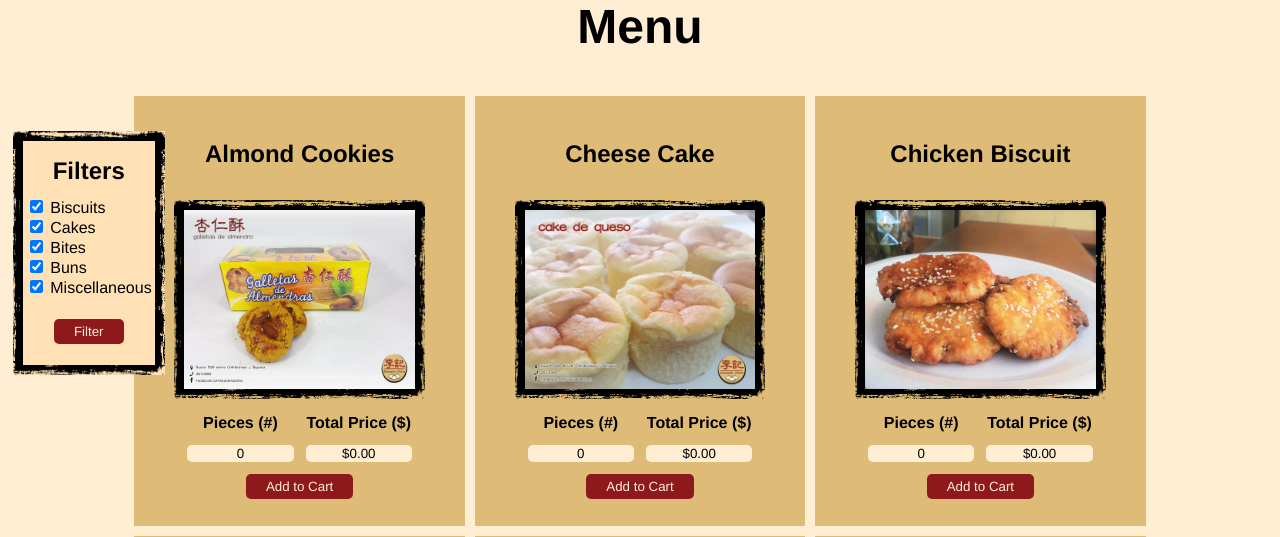
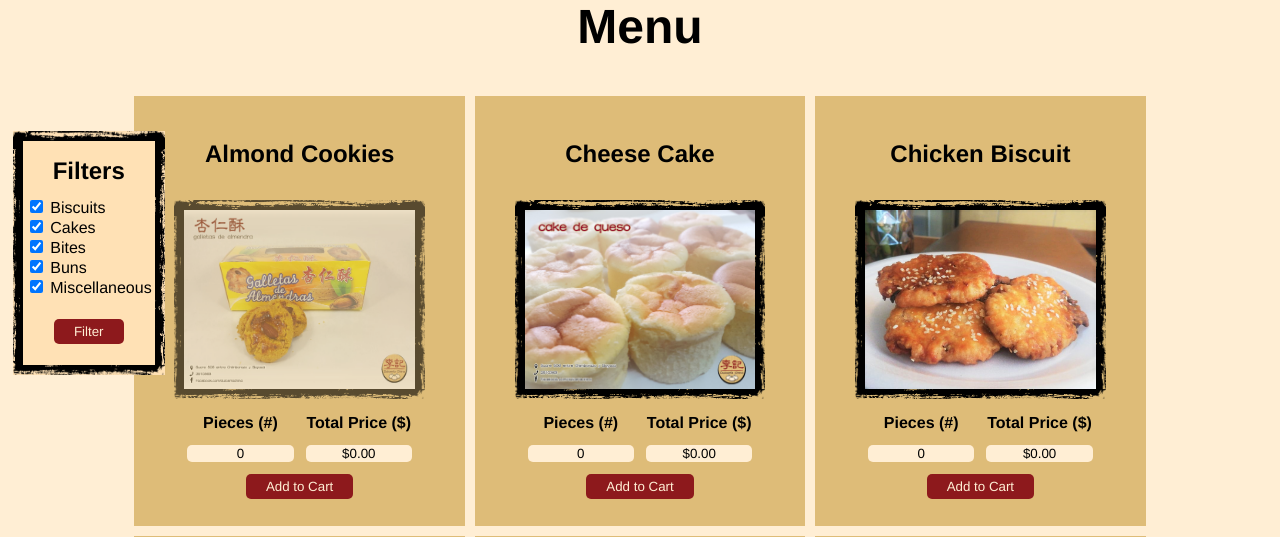
Before and after one commit to SamuelLopezF/SOEN287-Bakery, a PHP site: page /menu.php in a window 1280 px wide, with the pointer over the restyled element. Shown: the part 133-670 px from the top of the page. Run offline with PHP 8.4, Linux system fonts and the light colour scheme.

Commit message:
Update Menu.php

```diff
--- a/Menu.php
+++ b/Menu.php
@@ -30,7 +30,7 @@
 	    <link rel="shortcut icon" type="image/x-icon" href="favicon.ico" />
         <link type = "text/css" rel = "stylesheet" href = "Styles/template.css"/>
         <style type = "text/css" rel = "stylesheet">
-            /* .menuItem:hover {background-color: var(--light_beige);} */
+            .menuItem figure img:hover {opacity: 0.6;}
 
             #filter_menu {
                 position: fixed;
```
